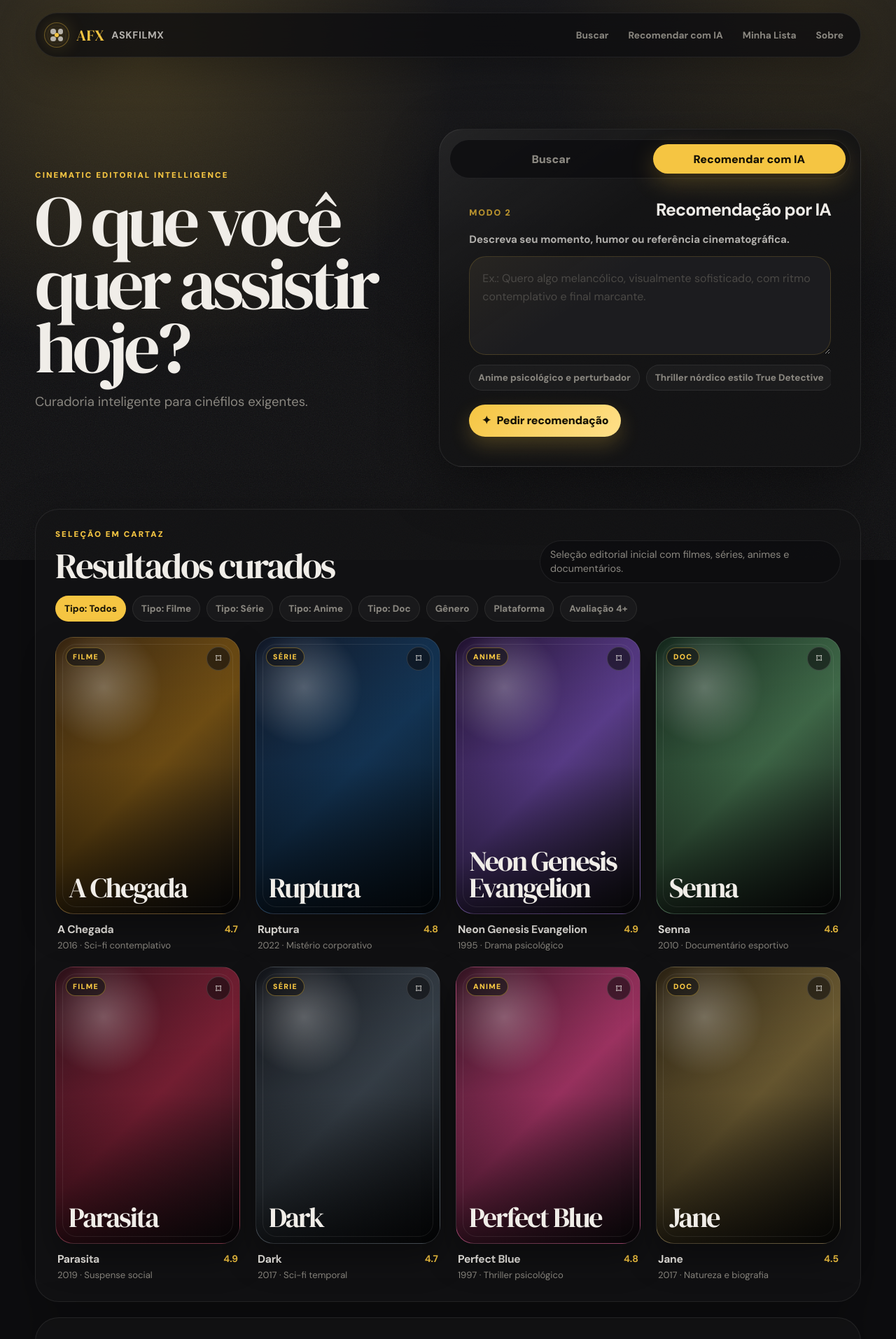
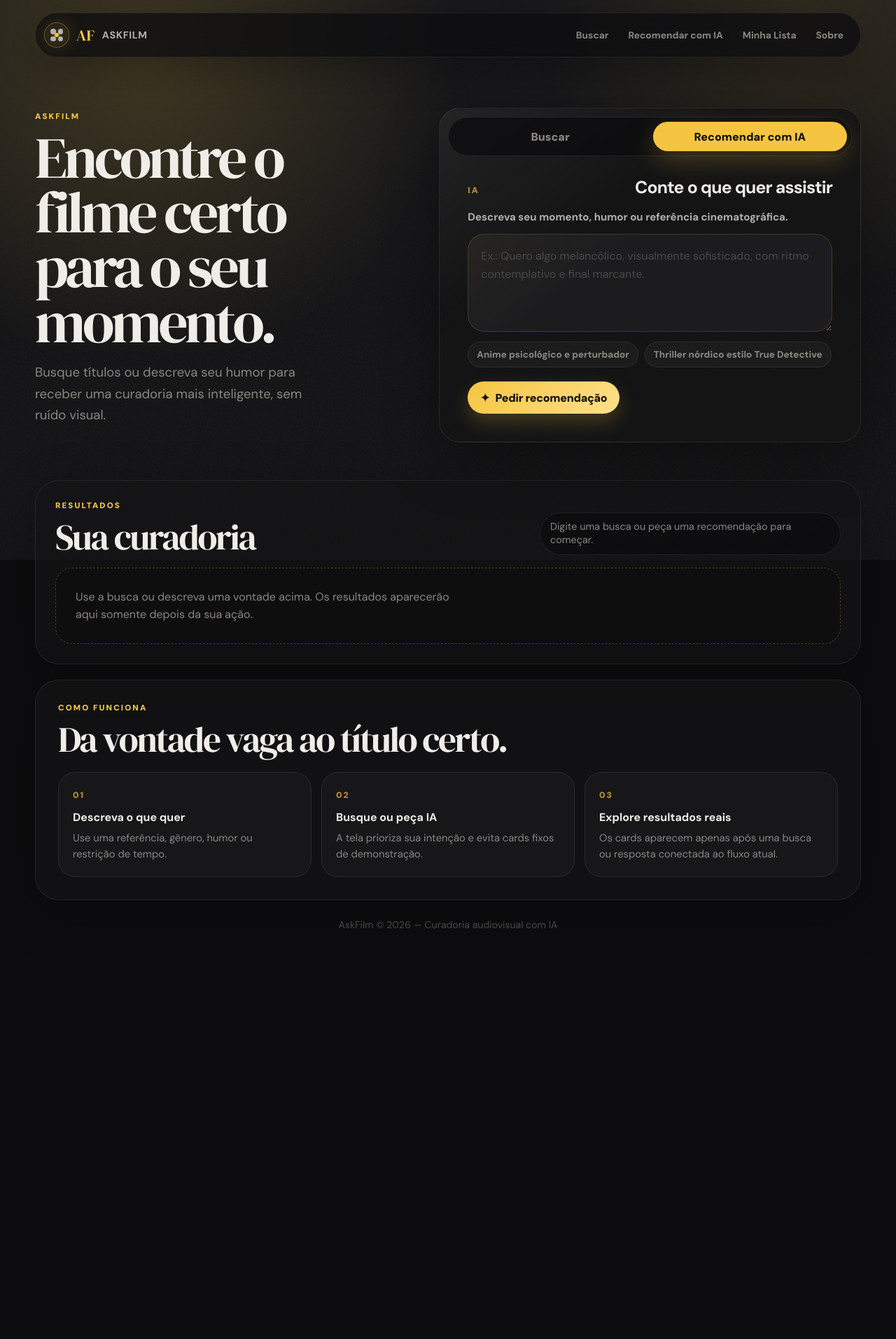
Before and after one commit to gustadev-vrgs/tcc-filmes, a Next.js app: page / in a window 1280 px wide. Shown: the top 1913 px of the page at 70% size. After the commit the page ends 1366 px from the top, so only its background shows below. Built offline with nearby package versions, Linux system fonts and the light colour scheme.

Commit message:
Make AskFilm header scroll with page

```diff
--- a/app/globals.css
+++ b/app/globals.css
@@ -85,9 +85,6 @@ p {
 }
 
 .site-header {
-  position: sticky;
-  top: 12px;
-  z-index: 20;
   display: flex;
   align-items: center;
   justify-content: space-between;
@@ -181,7 +178,7 @@ p {
   grid-template-columns: minmax(0, 0.92fr) minmax(420px, 1.08fr);
   align-items: center;
   gap: clamp(28px, 5vw, 68px);
-  padding: clamp(56px, 8vw, 104px) 0 34px;
+  padding: clamp(34px, 6vw, 72px) 0 28px;
 }
 
 .eyebrow {
@@ -203,8 +200,8 @@ p {
 .hero-copy h1 {
   max-width: 660px;
   margin-bottom: 18px;
-  font-size: clamp(3.15rem, 8vw, 6.8rem);
-  line-height: 0.88;
+  font-size: clamp(2.8rem, 6.5vw, 5.4rem);
+  line-height: 0.94;
   letter-spacing: -0.055em;
 }
 
@@ -217,8 +214,8 @@ p {
 
 .interaction-panel {
   border: 1px solid var(--border);
-  border-radius: 34px;
-  padding: 14px;
+  border-radius: 30px;
+  padding: 12px;
   background:
     linear-gradient(145deg, rgba(255, 255, 255, 0.07), transparent 34%),
     rgba(20, 20, 22, 0.86);
@@ -349,7 +346,7 @@ p {
 }
 
 .ai-prompt-card textarea {
-  min-height: 138px;
+  min-height: 124px;
   border: 1px solid rgba(245, 197, 66, 0.16);
   border-radius: 24px;
   padding: 18px;
@@ -411,7 +408,7 @@ p {
 .how-it-works {
   border: 1px solid var(--border);
   border-radius: 34px;
-  background: rgba(20, 20, 22, 0.72);
+  background: rgba(20, 20, 22, 0.66);
   box-shadow: 0 18px 70px rgba(0, 0, 0, 0.28);
 }
 
@@ -765,10 +762,10 @@ p {
   }
 
   .site-header {
-    position: static;
     align-items: flex-start;
-    border-radius: 26px;
+    border-radius: 24px;
     flex-direction: column;
+    gap: 10px;
   }
 
   .main-nav {
@@ -784,11 +781,11 @@ p {
 
   .hero-section {
     gap: 24px;
-    padding: 36px 0 22px;
+    padding: 22px 0 22px;
   }
 
   .hero-copy h1 {
-    font-size: clamp(3rem, 15vw, 4.4rem);
+    font-size: clamp(2.35rem, 10vw, 3.65rem);
   }
 
   .interaction-panel,
@@ -864,3 +861,54 @@ p {
     display: none;
   }
 }
+
+
+.real-poster {
+  display: grid;
+  place-items: center;
+  background: linear-gradient(135deg, #191919, #2a2416);
+}
+
+.real-poster img {
+  width: 100%;
+  height: 100%;
+  object-fit: cover;
+}
+
+.poster-fallback {
+  color: var(--accent-gold);
+  font-family: "DM Serif Display", Georgia, serif;
+  font-size: 1.6rem;
+}
+
+.empty-state {
+  border: 1px dashed rgba(245, 197, 66, 0.26);
+  border-radius: 24px;
+  padding: clamp(18px, 3vw, 28px);
+  background: rgba(13, 13, 15, 0.52);
+  color: var(--text-secondary);
+}
+
+.empty-state p {
+  max-width: 560px;
+  margin: 0;
+  line-height: 1.6;
+}
+
+.spotlight-search input:focus,
+.ai-prompt-card textarea:focus {
+  outline: 2px solid rgba(245, 197, 66, 0.35);
+  outline-offset: 4px;
+}
+
+@media (max-width: 460px) {
+  .site-header {
+    padding: 8px;
+  }
+
+  .main-nav a,
+  .main-nav button {
+    padding: 9px 10px;
+    font-size: 0.8rem;
+  }
+}
--- a/app/page.tsx
+++ b/app/page.tsx
@@ -1,124 +1,51 @@
 "use client";
 
-import { FormEvent, useEffect, useMemo, useState } from "react";
+import { FormEvent, useEffect, useState } from "react";
 
 type ActiveMode = "search" | "recommend";
 type FilterKey = "Todos" | "Filme" | "Série" | "Anime" | "Doc";
+
+type SearchItem = {
+  Title: string;
+  Year: string;
+  imdbID: string;
+  Type: string;
+  Poster: string;
+};
 
 type CatalogItem = {
   id: string;
   title: string;
   year: string;
   type: Exclude<FilterKey, "Todos">;
-  genre: string;
-  platform: string;
-  rating: number;
-  synopsis: string;
-  palette: string;
+  poster: string;
 };
 
-const placeholderExamples = ["Blade Runner 2049...", "Neon Genesis Evangelion...", "Succession..."];
+const placeholderExamples = ["Busque por um título...", "Ex.: filme de mistério", "Ex.: série de ficção científica"];
 const suggestionChips = [
   "Anime psicológico e perturbador",
   "Thriller nórdico estilo True Detective",
   "Filme para choro em família",
   "Comédia britânica anos 90"
 ];
-const filterOptions: FilterKey[] = ["Todos", "Filme", "Série", "Anime", "Doc"];
+const filterOptions: FilterKey[] = ["Todos", "Filme", "Série"];
 
-const catalogItems: CatalogItem[] = [
-  {
-    id: "arrival",
-    title: "A Chegada",
-    year: "2016",
-    type: "Filme",
-    genre: "Sci-fi contemplativo",
-    platform: "Prime Video",
-    rating: 4.7,
-    synopsis: "Uma linguista decifra uma visita extraterrestre em uma narrativa sobre memória, tempo e afeto.",
-    palette: "poster-amber"
-  },
-  {
-    id: "severance",
-    title: "Ruptura",
-    year: "2022",
-    type: "Série",
-    genre: "Mistério corporativo",
-    platform: "Apple TV+",
-    rating: 4.8,
-    synopsis: "Funcionários separam memórias pessoais e profissionais em um thriller elegante e inquietante.",
-    palette: "poster-blue"
-  },
-  {
-    id: "evangelion",
-    title: "Neon Genesis Evangelion",
-    year: "1995",
-    type: "Anime",
-    genre: "Drama psicológico",
-    platform: "Netflix",
-    rating: 4.9,
-    synopsis: "Mechas, trauma e filosofia se encontram em um clássico de animação denso e perturbador.",
-    palette: "poster-violet"
-  },
-  {
-    id: "senna",
-    title: "Senna",
-    year: "2010",
-    type: "Doc",
-    genre: "Documentário esportivo",
-    platform: "Globoplay",
-    rating: 4.6,
-    synopsis: "Arquivo, velocidade e mito constroem um retrato emocional de Ayrton Senna.",
-    palette: "poster-green"
-  },
-  {
-    id: "parasite",
-    title: "Parasita",
-    year: "2019",
-    type: "Filme",
-    genre: "Suspense social",
-    platform: "Max",
-    rating: 4.9,
-    synopsis: "Uma família se infiltra na casa de outra em uma sátira afiada sobre classe e desejo.",
-    palette: "poster-crimson"
-  },
-  {
-    id: "dark",
-    title: "Dark",
-    year: "2017",
-    type: "Série",
-    genre: "Sci-fi temporal",
-    platform: "Netflix",
-    rating: 4.7,
-    synopsis: "Desaparecimentos em uma cidade alemã revelam ciclos familiares, paradoxos e segredos.",
-    palette: "poster-slate"
-  },
-  {
-    id: "perfect-blue",
-    title: "Perfect Blue",
-    year: "1997",
-    type: "Anime",
-    genre: "Thriller psicológico",
-    platform: "MUBI",
-    rating: 4.8,
-    synopsis: "Uma idol em transição para atriz perde a fronteira entre performance, perseguição e identidade.",
-    palette: "poster-pink"
-  },
-  {
-    id: "jane",
-    title: "Jane",
-    year: "2017",
-    type: "Doc",
-    genre: "Natureza e biografia",
-    platform: "Disney+",
-    rating: 4.5,
-    synopsis: "Imagens raras compõem um retrato íntimo da pesquisadora Jane Goodall e dos chimpanzés.",
-    palette: "poster-earth"
+function mapItemType(type: string): CatalogItem["type"] {
+  if (type === "series") {
+    return "Série";
   }
-];
 
-function getStars(rating: number) {
-  return "★".repeat(Math.round(rating));
+  return "Filme";
+}
+
+function mapSearchItem(item: SearchItem): CatalogItem {
+  return {
+    id: item.imdbID,
+    title: item.Title,
+    year: item.Year,
+    type: mapItemType(item.Type),
+    poster: item.Poster
+  };
 }
 
 function SearchBar({
@@ -202,40 +129,27 @@ function FilterBar({ activeFilter, onChange }: { activeFilter: FilterKey; onChan
           className={activeFilter === filter ? "filter-pill active" : "filter-pill"}
           onClick={() => onChange(filter)}
         >
-          Tipo: {filter}
+          {filter}
         </button>
       ))}
-      <button type="button" className="filter-pill">Gênero</button>
-      <button type="button" className="filter-pill">Plataforma</button>
-      <button type="button" className="filter-pill">Avaliação 4+</button>
     </div>
   );
 }
 
 function MovieCard({ item }: { item: CatalogItem }) {
+  const hasPoster = item.poster && item.poster !== "N/A";
+
   return (
     <article className="movie-card" aria-label={`${item.title}, ${item.type}`}>
-      <div className={`poster-art ${item.palette}`}>
-        <button type="button" className="bookmark-button" aria-label={`Salvar ${item.title} na lista`}>⌑</button>
+      <div className="poster-art real-poster">
+        {hasPoster ? <img src={item.poster} alt={`Pôster de ${item.title}`} /> : <div className="poster-fallback">AskFilm</div>}
         <span className="type-badge">{item.type.toUpperCase()}</span>
-        <div className="poster-title" aria-hidden="true">
-          <span>{item.title}</span>
-        </div>
-        <div className="movie-overlay">
-          <p className="rating" aria-label={`Avaliação ${item.rating} de 5`}>
-            <span aria-hidden="true">{getStars(item.rating)}</span> {item.rating.toFixed(1)}
-          </p>
-          <h3>{item.title}</h3>
-          <p>{item.synopsis}</p>
-          <button type="button">Ver detalhes</button>
-        </div>
       </div>
       <div className="movie-caption">
         <div>
           <h3>{item.title}</h3>
-          <p>{item.year} · {item.genre}</p>
+          <p>{item.year}</p>
         </div>
-        <strong>{item.rating.toFixed(1)}</strong>
       </div>
     </article>
   );
@@ -244,8 +158,8 @@ function MovieCard({ item }: { item: CatalogItem }) {
 function ResultsGrid({ isLoading, items }: { isLoading: boolean; items: CatalogItem[] }) {
   if (isLoading) {
     return (
-      <div className="results-grid" aria-label="Carregando recomendações">
-        {Array.from({ length: 8 }).map((_, index) => (
+      <div className="results-grid" aria-label="Carregando resultados">
+        {Array.from({ length: 4 }).map((_, index) => (
           <div className="skeleton-card" key={index}>
             <span />
             <strong />
@@ -256,7 +170,7 @@ function ResultsGrid({ isLoading, items }: { isLoading: boolean; items: CatalogI
   }
 
   return (
-    <div className="results-grid" aria-label="Resultados de curadoria audiovisual">
+    <div className="results-grid" aria-label="Resultados de busca audiovisual">
       {items.map((item) => (
         <MovieCard item={item} key={item.id} />
       ))}
@@ -271,8 +185,9 @@ export default function Home() {
   const [activeFilter, setActiveFilter] = useState<FilterKey>("Todos");
   const [placeholderIndex, setPlaceholderIndex] = useState(0);
   const [isLoading, setIsLoading] = useState(false);
-  const [statusMessage, setStatusMessage] = useState("Seleção editorial inicial com filmes, séries, animes e documentários.");
-  const [visibleItems, setVisibleItems] = useState<CatalogItem[]>(catalogItems);
+  const [statusMessage, setStatusMessage] = useState("Digite uma busca ou peça uma recomendação para começar.");
+  const [visibleItems, setVisibleItems] = useState<CatalogItem[]>([]);
+  const [hasSearched, setHasSearched] = useState(false);
 
   useEffect(() => {
     const interval = window.setInterval(() => {
@@ -282,73 +197,70 @@ export default function Home() {
     return () => window.clearInterval(interval);
   }, []);
 
-  const filteredItems = useMemo(() => {
-    if (activeFilter === "Todos") {
-      return visibleItems;
-    }
+  const filteredItems = activeFilter === "Todos" ? visibleItems : visibleItems.filter((item) => item.type === activeFilter);
 
-    return visibleItems.filter((item) => item.type === activeFilter);
-  }, [activeFilter, visibleItems]);
-
-  function finishWithMockResults(nextItems: CatalogItem[], message: string) {
-    window.setTimeout(() => {
-      setVisibleItems(nextItems);
-      setStatusMessage(message);
-      setIsLoading(false);
-    }, 700);
-  }
-
-  function handleTitleSearch(event: FormEvent<HTMLFormElement>) {
+  async function handleTitleSearch(event: FormEvent<HTMLFormElement>) {
     event.preventDefault();
     setActiveMode("search");
     setIsLoading(true);
-    setStatusMessage("Buscando no catálogo editorial...");
+    setHasSearched(true);
+    setStatusMessage("Buscando títulos...");
+    setActiveFilter("Todos");
 
-    const query = searchTitle.trim().toLowerCase();
-    const nextItems = query
-      ? catalogItems.filter((item) => `${item.title} ${item.genre} ${item.type}`.toLowerCase().includes(query))
-      : catalogItems;
+    const query = searchTitle.trim();
 
-    finishWithMockResults(
-      nextItems.length > 0 ? nextItems : catalogItems.slice(0, 4),
-      nextItems.length > 0
-        ? `Encontramos ${nextItems.length} curadoria${nextItems.length === 1 ? "" : "s"} para sua busca.`
-        : "Nada exato no mock visual; exibimos títulos próximos para explorar."
-    );
+    if (!query) {
+      setVisibleItems([]);
+      setStatusMessage("Informe um título, gênero ou referência para buscar.");
+      setIsLoading(false);
+      return;
+    }
+
+    try {
+      const response = await fetch(`/api/omdb?type=search&q=${encodeURIComponent(query)}`);
+      const data = await response.json();
+
+      if (!response.ok) {
+        throw new Error(data.error ?? "Não foi possível buscar agora.");
+      }
+
+      const items = (data.Search as SearchItem[]).map(mapSearchItem);
+      setVisibleItems(items);
+      setStatusMessage(`Encontramos ${items.length} resultado${items.length === 1 ? "" : "s"} para “${query}”.`);
+    } catch (error) {
+      setVisibleItems([]);
+      setStatusMessage(error instanceof Error ? error.message : "Não foi possível buscar agora.");
+    } finally {
+      setIsLoading(false);
+    }
   }
 
   function handleRecommendation(event: FormEvent<HTMLFormElement>) {
     event.preventDefault();
     setActiveMode("recommend");
-    setIsLoading(true);
-    setStatusMessage("IA respondendo");
-
-    const prompt = recommendationPrompt.toLowerCase();
-    const nextItems = catalogItems.filter((item) => {
-      const searchable = `${item.title} ${item.genre} ${item.synopsis} ${item.type}`.toLowerCase();
-      return prompt.split(" ").some((word) => word.length > 4 && searchable.includes(word));
-    });
-
-    finishWithMockResults(
-      nextItems.length > 0 ? nextItems : [catalogItems[2], catalogItems[6], catalogItems[1], catalogItems[4]],
-      "Recomendação simulada pronta: uma seleção com tensão, autoria e atmosfera."
+    setHasSearched(true);
+    setVisibleItems([]);
+    setStatusMessage(
+      recommendationPrompt.trim()
+        ? "Pedido recebido. A recomendação com IA permanece sem cards fictícios nesta tela."
+        : "Descreva o que você quer assistir para pedir uma recomendação."
     );
   }
 
   return (
     <main className="app-shell">
       <header className="site-header" aria-label="Navegação principal">
-        <a className="brand" href="#top" aria-label="AskFilmX - página inicial">
+        <a className="brand" href="#top" aria-label="AskFilm - página inicial">
           <span className="film-reel" aria-hidden="true">
             <i />
             <i />
             <i />
             <i />
           </span>
-          <span className="brand-wordmark">AFX</span>
-          <span className="brand-name">AskFilmX</span>
+          <span className="brand-wordmark">AF</span>
+          <span className="brand-name">AskFilm</span>
         </a>
-        <nav className="main-nav" aria-label="Seções do AskFilmX">
+        <nav className="main-nav" aria-label="Seções do AskFilm">
           <button type="button" onClick={() => setActiveMode("search")}>Buscar</button>
           <button type="button" onClick={() => setActiveMode("recommend")}>Recomendar com IA</button>
           <a href="#results">Minha Lista</a>
@@ -358,9 +270,9 @@ export default function Home() {
 
       <section className="hero-section" id="top" aria-labelledby="hero-title">
         <div className="hero-copy">
-          <p className="eyebrow">Cinematic editorial intelligence</p>
-          <h1 id="hero-title">O que você quer assistir hoje?</h1>
-          <p>Curadoria inteligente para cinéfilos exigentes.</p>
+          <p className="eyebrow">AskFilm</p>
+          <h1 id="hero-title">Encontre o filme certo para o seu momento.</h1>
+          <p>Busque títulos ou descreva seu humor para receber uma curadoria mais inteligente, sem ruído visual.</p>
         </div>
 
         <div className="interaction-panel" aria-label="Modos de interação">
@@ -387,8 +299,8 @@ export default function Home() {
 
           <div className="panel-section">
             <div className="mode-heading">
-              <span>{activeMode === "search" ? "Modo 1" : "Modo 2"}</span>
-              <h2>{activeMode === "search" ? "Busca por título" : "Recomendação por IA"}</h2>
+              <span>{activeMode === "search" ? "Catálogo" : "IA"}</span>
+              <h2>{activeMode === "search" ? "Busque por título" : "Conte o que quer assistir"}</h2>
             </div>
             {activeMode === "search" ? (
               <SearchBar
@@ -413,16 +325,19 @@ export default function Home() {
       <section className="results-section" id="results" aria-labelledby="results-title">
         <div className="results-heading">
           <div>
-            <p className="eyebrow">Seleção em cartaz</p>
-            <h2 id="results-title">Resultados curados</h2>
+            <p className="eyebrow">Resultados</p>
+            <h2 id="results-title">Sua curadoria</h2>
           </div>
-          <div className={isLoading && activeMode === "recommend" ? "status-badge typing" : "status-badge"} aria-live="polite">
-            {statusMessage}
-            {isLoading && activeMode === "recommend" && <span aria-hidden="true"><i /> <i /> <i /></span>}
+          <div className="status-badge" aria-live="polite">{statusMessage}</div>
+        </div>
+        {visibleItems.length > 0 && <FilterBar activeFilter={activeFilter} onChange={setActiveFilter} />}
+        {hasSearched && (visibleItems.length > 0 || isLoading) ? (
+          <ResultsGrid isLoading={isLoading} items={filteredItems} />
+        ) : (
+          <div className="empty-state">
+            <p>Use a busca ou descreva uma vontade acima. Os resultados aparecerão aqui somente depois da sua ação.</p>
           </div>
-        </div>
-        <FilterBar activeFilter={activeFilter} onChange={setActiveFilter} />
-        <ResultsGrid isLoading={isLoading} items={filteredItems} />
+        )}
       </section>
 
       <section className="how-it-works" id="how-it-works" aria-labelledby="how-title">
@@ -436,18 +351,18 @@ export default function Home() {
           </article>
           <article>
             <span>02</span>
-            <h3>IA analisa seu gosto</h3>
-            <p>O mock simula uma leitura editorial do seu pedido.</p>
+            <h3>Busque ou peça IA</h3>
+            <p>A tela prioriza sua intenção e evita cards fixos de demonstração.</p>
           </article>
           <article>
             <span>03</span>
-            <h3>Receba recomendações</h3>
-            <p>Explore pôsteres, rating e contexto em uma grade de catálogo.</p>
+            <h3>Explore resultados reais</h3>
+            <p>Os cards aparecem apenas após uma busca ou resposta conectada ao fluxo atual.</p>
           </article>
         </div>
       </section>
 
-      <footer className="site-footer">AskFilmX © 2025 — Curadoria audiovisual com IA</footer>
+      <footer className="site-footer">AskFilm © 2026 — Curadoria audiovisual com IA</footer>
     </main>
   );
 }
```
